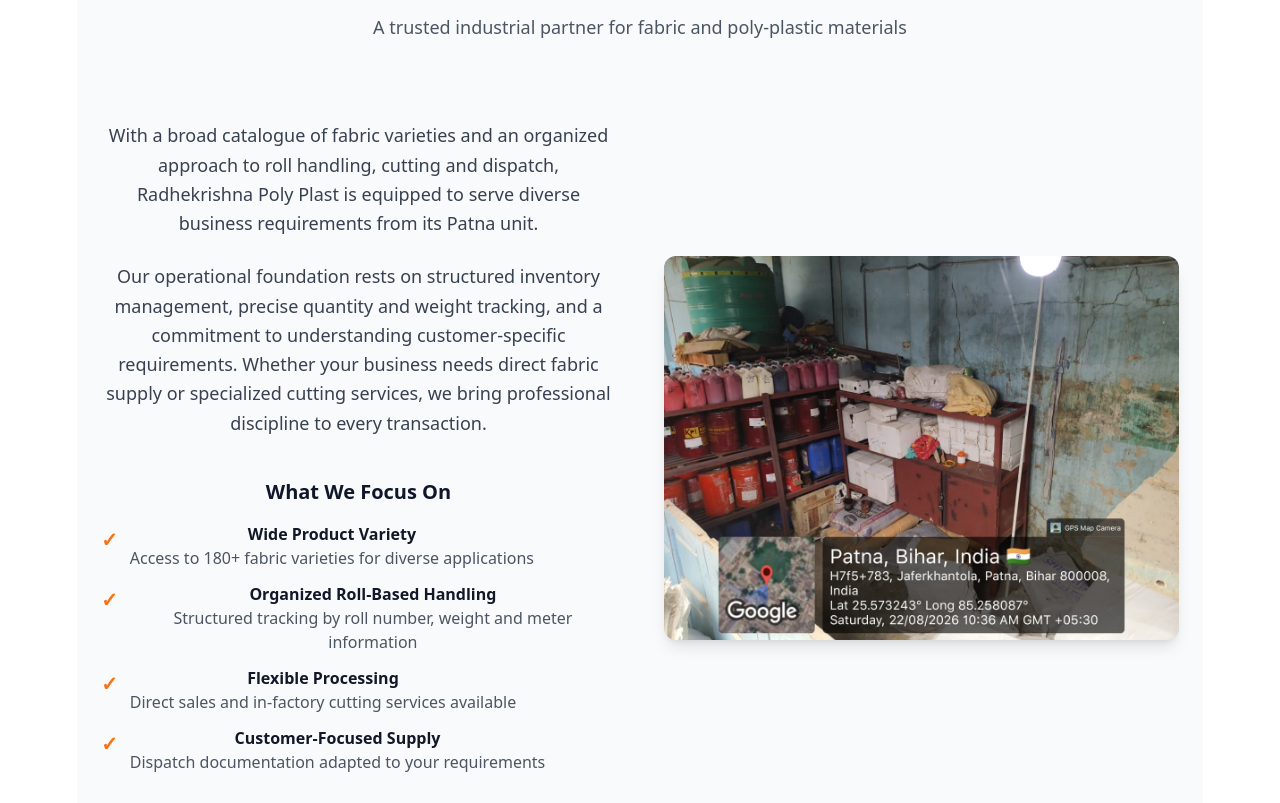
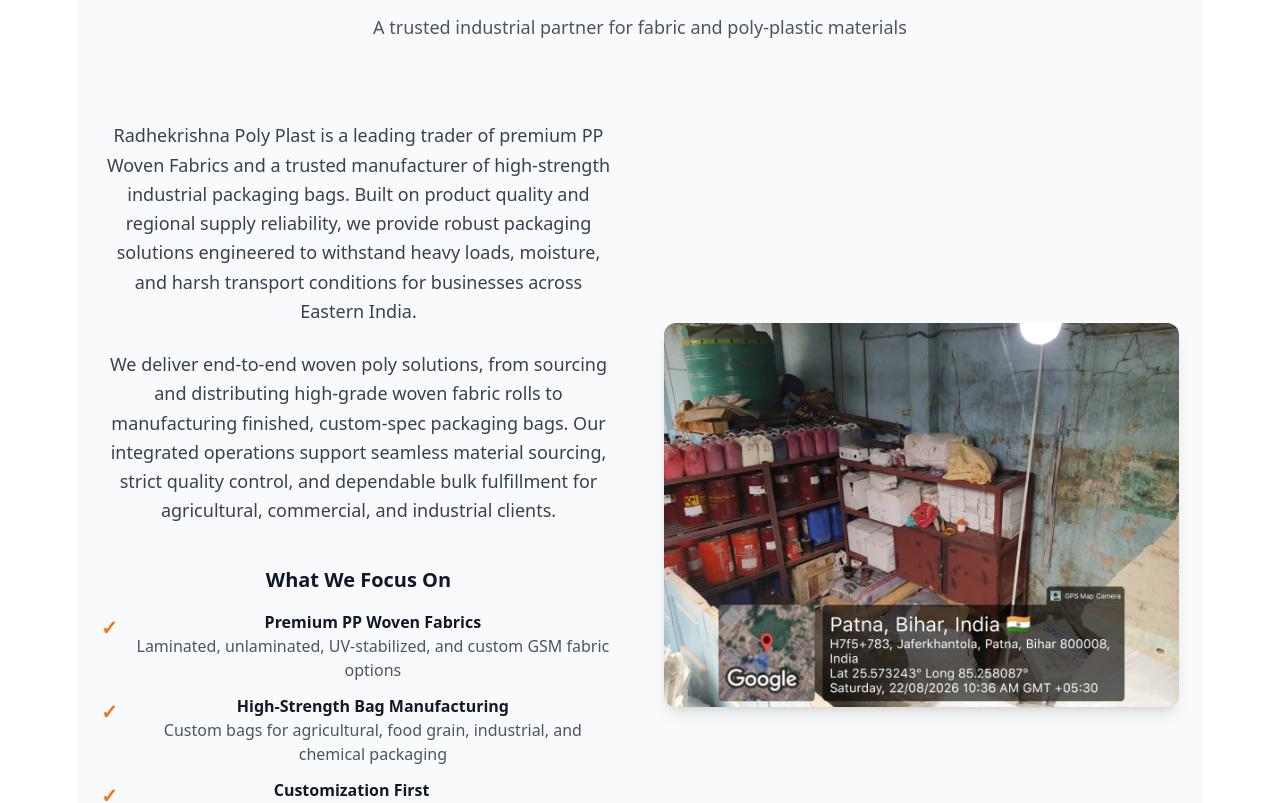
Before and after one commit to yatharthim1/radhekrishna-poly-plast, a React (Vite) app: page / in a window 1280 px wide. Shown: the part 1443-2246 px from the top of the page. Built offline with nearby package versions, Linux system fonts and the light colour scheme.

Commit message:
Initial website for Radhekrishna Poly Plast

```diff
--- a/src/components/About.jsx
+++ b/src/components/About.jsx
@@ -15,11 +15,11 @@ export default function About() {
           {/* Content */}
           <div className="space-y-6">
             <p className="text-lg text-gray-700 leading-relaxed">
-              With a broad catalogue of fabric varieties and an organized approach to roll handling, cutting and dispatch, Radhekrishna Poly Plast is equipped to serve diverse business requirements from its Patna unit.
+                Radhekrishna Poly Plast is a leading trader of premium PP Woven Fabrics and a trusted manufacturer of high-strength industrial packaging bags. Built on product quality and regional supply reliability, we provide robust packaging solutions engineered to withstand heavy loads, moisture, and harsh transport conditions for businesses across Eastern India.
             </p>
 
             <p className="text-lg text-gray-700 leading-relaxed">
-              Our operational foundation rests on structured inventory management, precise quantity and weight tracking, and a commitment to understanding customer-specific requirements. Whether your business needs direct fabric supply or specialized cutting services, we bring professional discipline to every transaction.
+                We deliver end-to-end woven poly solutions, from sourcing and distributing high-grade woven fabric rolls to manufacturing finished, custom-spec packaging bags. Our integrated operations support seamless material sourcing, strict quality control, and dependable bulk fulfillment for agricultural, commercial, and industrial clients.
             </p>
 
             <div className="pt-4">
@@ -28,29 +28,29 @@ export default function About() {
                 <li className="flex items-start gap-3">
                   <span className="text-accent-orange font-bold text-xl mt-1">✓</span>
                   <div>
-                    <p className="font-semibold text-gray-900">Wide Product Variety</p>
-                    <p className="text-gray-600">Access to 180+ fabric varieties for diverse applications</p>
+                    <p className="font-semibold text-gray-900">Premium PP Woven Fabrics</p>
+                    <p className="text-gray-600">Laminated, unlaminated, UV-stabilized, and custom GSM fabric options</p>
                   </div>
                 </li>
                 <li className="flex items-start gap-3">
                   <span className="text-accent-orange font-bold text-xl mt-1">✓</span>
                   <div>
-                    <p className="font-semibold text-gray-900">Organized Roll-Based Handling</p>
-                    <p className="text-gray-600">Structured tracking by roll number, weight and meter information</p>
+                    <p className="font-semibold text-gray-900">High-Strength Bag Manufacturing</p>
+                    <p className="text-gray-600">Custom bags for agricultural, food grain, industrial, and chemical packaging</p>
                   </div>
                 </li>
                 <li className="flex items-start gap-3">
                   <span className="text-accent-orange font-bold text-xl mt-1">✓</span>
                   <div>
-                    <p className="font-semibold text-gray-900">Flexible Processing</p>
-                    <p className="text-gray-600">Direct sales and in-factory cutting services available</p>
+                    <p className="font-semibold text-gray-900">Customization First</p>
+                    <p className="text-gray-600">Flexible dimensions, GSM, colors, printing, and order sizing</p>
                   </div>
                 </li>
                 <li className="flex items-start gap-3">
                   <span className="text-accent-orange font-bold text-xl mt-1">✓</span>
                   <div>
-                    <p className="font-semibold text-gray-900">Customer-Focused Supply</p>
-                    <p className="text-gray-600">Dispatch documentation adapted to your requirements</p>
+                    <p className="font-semibold text-gray-900">Regional Supply Reliability</p>
+                    <p className="text-gray-600">Bulk fulfillment across Bihar, Jharkhand, Uttar Pradesh, and West Bengal</p>
                   </div>
                 </li>
               </ul>
--- a/src/components/FabricVarieties.jsx
+++ b/src/components/FabricVarieties.jsx
@@ -19,7 +19,7 @@ export default function FabricVarieties() {
 
           {/* Description */}
           <p className="text-xl text-gray-300 mb-12 leading-relaxed">
-            Supported through an organized catalogue and roll-based inventory workflow. With decades of experience managing diverse fabric materials, we provide reliable access to a broad spectrum of solutions.
+            Supported through an organized catalogue and roll-based inventory workflow, our 180+ fabric varieties provide reliable access to a broad spectrum of woven poly solutions.
           </p>
 
           {/* Features */}
--- a/src/components/Header.jsx
+++ b/src/components/Header.jsx
@@ -88,7 +88,7 @@ export default function Header() {
               Contact
             </button>
             <div className="pt-4 space-y-2 border-t">
-              <a href="tel:[TODO:CLIENT PHONE]" className="btn-outline text-sm w-full text-center">
+              <a href="tel:+919608257462" className="btn-outline text-sm w-full text-center">
                 Call Us
               </a>
               <button onClick={() => scrollToSection('enquiry')} className="btn-secondary text-sm w-full">
--- a/src/components/Hero.jsx
+++ b/src/components/Hero.jsx
@@ -19,12 +19,12 @@ export default function Hero() {
         <div className="max-w-2xl mx-auto text-center md:text-left md:max-w-4xl">
           {/* Main Headline */}
           <h1 className="text-4xl md:text-6xl font-bold leading-tight mb-6 animate-fade-in-up">
-            Reliable Fabric &<br />Poly-Plastic Solutions
+            PP Woven Fabrics &<br />Industrial Packaging Bags
           </h1>
 
           {/* Supporting Text */}
           <p className="text-lg md:text-xl text-gray-200 mb-8 leading-relaxed animate-fade-in-up animation-delay-100">
-            Radhekrishna Poly Plast, based in Patna, Bihar, works with a wide range of fabric varieties and roll-based material workflows, supporting cutting, sales and dispatch requirements with a focus on accuracy and dependable service.
+            Radhekrishna Poly Plast is a trusted trader of premium PP woven fabrics and manufacturer of high-strength industrial packaging bags, serving businesses across Eastern India with dependable bulk fulfillment.
           </p>
 
           {/* CTA Buttons */}
--- a/src/components/Products.jsx
+++ b/src/components/Products.jsx
@@ -1,23 +1,23 @@
 export default function Products() {
   const productCategories = [
     {
-      title: 'Woven Fabrics',
-      description: 'Wide range of fabric varieties available for different business requirements.',
+      title: 'PP Woven Fabrics',
+      description: 'Premium laminated and unlaminated rolls with water-resistant or breathable options for industrial wrap and bag conversion.',
       icon: '🧵',
     },
     {
-      title: 'Poly-Plastic Materials',
-      description: 'Materials used across industrial and packaging-related applications.',
+      title: 'Agricultural & Food Grain Sacks',
+      description: 'Heavy-duty bags for rice, wheat, pulses, sugar, and animal feed, available for dependable bulk packaging.',
       icon: '♻️',
     },
     {
-      title: 'Fabric Rolls',
-      description: 'Roll-based material supplied according to customer requirements.',
+      title: 'Industrial & Chemical Packaging',
+      description: 'High-tensile, burst-resistant sacks for cement, fertilizers, chemicals, and raw polymers.',
       icon: '📦',
     },
     {
-      title: 'Cut Fabric & Bag Applications',
-      description: 'Fabric can be processed through cutting workflows for bag-related applications.',
+      title: 'Laminated, Printed & Custom Bags',
+      description: 'Moisture-proof printed bags plus gusseted and custom geometries for handling, automated filling, and pallet stacking.',
       icon: '✂️',
     },
   ];
@@ -39,13 +39,8 @@ export default function Products() {
               <h3 className="text-2xl font-bold text-navy-900 mb-3">{category.title}</h3>
               <p className="text-gray-700 mb-6 leading-relaxed">{category.description}</p>
 
-              {/* TODO: Replace with actual product categories */}
-              <div className="space-y-2 text-sm text-gray-600 font-mono bg-gray-50 p-4 rounded">
-                {/* TODO: Add product images */}
-                {/* TODO: Add GSM/specification information */}
-                {/* TODO: Add available colours */}
-                {/* TODO: Add actual product applications */}
-                <p>Details to be added</p>
+              <div className="space-y-2 text-sm text-gray-600 bg-gray-50 p-4 rounded">
+                <p>Custom GSM, colors, dimensions, printing, and order sizes available on request.</p>
               </div>
             </div>
           ))}
--- a/src/components/WhyChooseUs.jsx
+++ b/src/components/WhyChooseUs.jsx
@@ -2,23 +2,23 @@ export default function WhyChooseUs() {
   const pillars = [
     {
       icon: '📊',
-      title: 'Wide Product Range',
-      description: 'A catalogue covering 180+ fabric varieties meeting diverse industrial and commercial needs.'
+      title: 'Regional Supply Network',
+      description: 'Fast, reliable distribution and delivery across Bihar, Jharkhand, Uttar Pradesh, and West Bengal.'
     },
     {
       icon: '⚖️',
-      title: 'Operational Accuracy',
-      description: 'Attention to roll quantities, net weight and meter information at every transaction stage.'
+      title: 'Uncompromising Durability',
+      description: 'Precision weaving, reinforced stitching, and high burst strength across our product lines.'
     },
     {
       icon: '🔄',
-      title: 'Flexible Processing',
-      description: 'Material can move through direct sales or cutting workflows depending on your requirements.'
+      title: 'Customization First',
+      description: 'Flexible order sizing, custom dimensions, GSM, and printing tailored to your requirements.'
     },
     {
       icon: '🎯',
-      title: 'Customer-Focused Supply',
-      description: 'Dispatch and documentation can be adapted to your specific business requirements.'
+      title: 'Integrated Operations',
+      description: 'From fabric sourcing to finished bag manufacturing, we support quality control and dependable bulk fulfillment.'
     },
   ];
 
```
